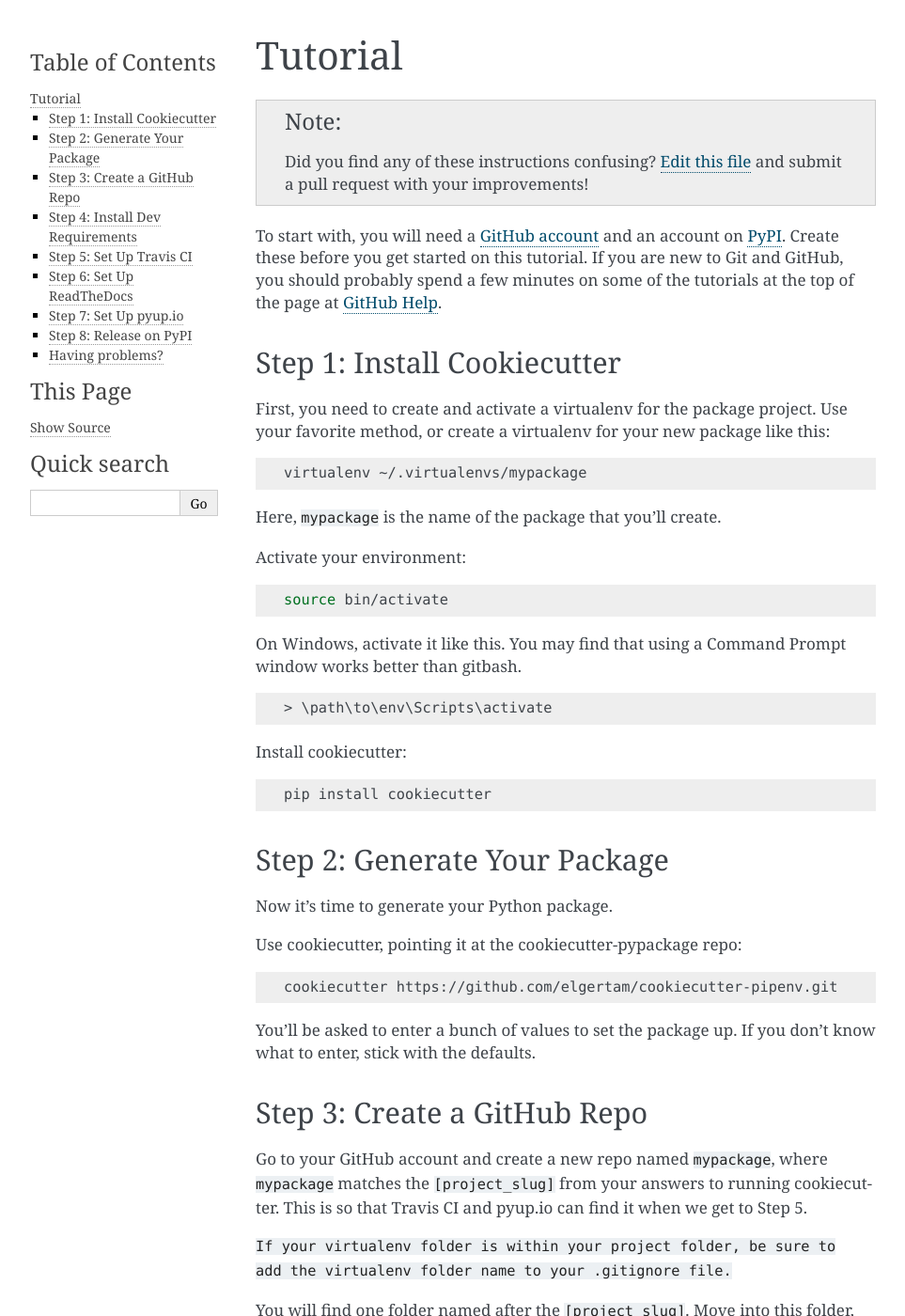
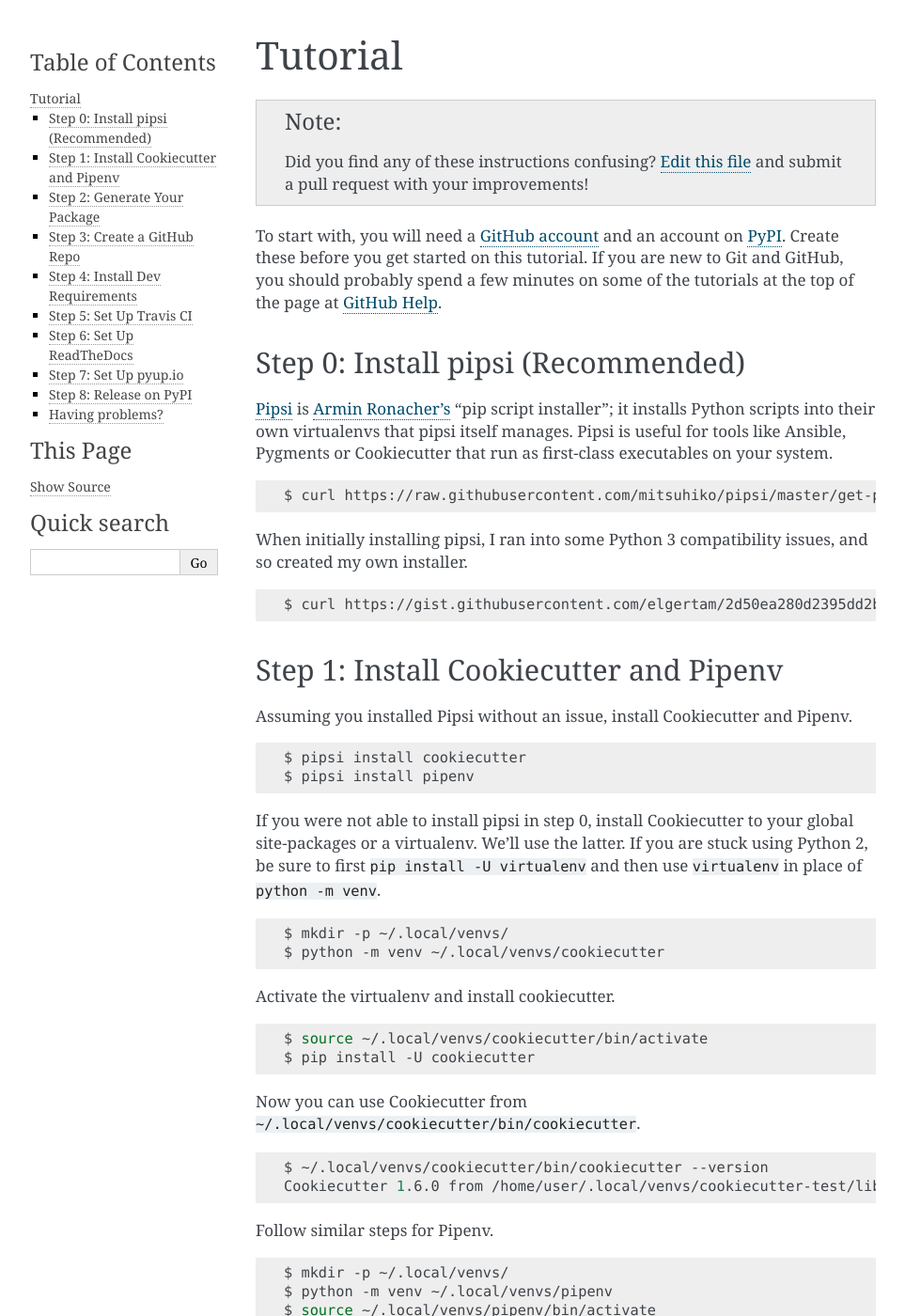
Before and after one commit to elgertam/cookiecutter-pipenv, a Sphinx documentation site: the page built from docs/tutorial.rst, in a window 1280 px wide and 1400 px high. Shown: the whole window at 94% size, without its empty margins (148-1111 px from the left). Built offline with Sphinx 7.4.7, drawn with Linux system fonts in a browser that asks for light colours; some of the changed text lies outside the part shown.

Commit message:
Several fixes
* Fixed @audreyr's name (sorry Audrey!)
* Updated tutorial to use Pipenv & Pipsi
* Removed several references to virtualenvs
* Python 3 now default

```diff
--- a/CONTRIBUTING.rst
+++ b/CONTRIBUTING.rst
@@ -69,7 +69,7 @@
 
   .. code-block:: bash
 
-    $ Pipenv install
+    $ pipenv install
 
 4. Create a branch for local development::
 
--- a/README.rst
+++ b/README.rst
@@ -55,8 +55,8 @@
 
 Then:
 
-* Create a repo and put it there.
-* Install the dev requirements into a virtualenv. (``pipenv install --dev``)
+* Create a repo and put it there (e.g. ``git init``).
+* Install the dev requirements into a virtualenv (``pipenv install --dev``).
 * Add the repo to your Travis-CI_ account.
 * Register_ your project with PyPI.
 * Run the Travis CLI command `travis encrypt --add deploy.password` to encrypt your PyPI password in Travis config
@@ -70,7 +70,7 @@
 Fork This / Create Your Own
 ~~~~~~~~~~~~~~~~~~~~~~~~~~~
 
-This project itself is a fork of Audrey Roy Greenfield's exceptional
+This project itself is a fork of Audrey Roy Greenfeld's exceptional
 cookiecutter-pypackage_. If you have differences in your preferred setup, I
 encourage you to fork this to create your own version. Or create your own;
 it doesn't strictly have to be a fork.
--- a/docs/tutorial.rst
+++ b/docs/tutorial.rst
@@ -13,35 +13,72 @@
 .. _`GitHub Help`: https://help.github.com/
 
 
-Step 1: Install Cookiecutter
-----------------------------
+Step 0: Install pipsi (Recommended)
+-----------------------------------
 
-First, you need to create and activate a virtualenv for the package project. Use your favorite method, or create a virtualenv for your new package like this:
+Pipsi_ is `Armin Ronacher's`_ "pip script installer"; it installs Python scripts into their own virtualenvs that pipsi itself manages. Pipsi is useful for tools like Ansible, Pygments or Cookiecutter that run as first-class executables on your system.
 
 .. code-block:: bash
 
-    virtualenv ~/.virtualenvs/mypackage
+    $ curl https://raw.githubusercontent.com/mitsuhiko/pipsi/master/get-pipsi.py | python
 
-Here, ``mypackage`` is the name of the package that you'll create.
-
-Activate your environment:
+When initially installing pipsi, I ran into some Python 3 compatibility issues, and so created my own installer.
 
 .. code-block:: bash
 
-    source bin/activate
+    $ curl https://gist.githubusercontent.com/elgertam/2d50ea280d2395dd2bbedbb169c59d2e/raw/0bba09f4ced1d702654fe51d5db75133a34749ef/install_pipsi.sh | bash
 
-On Windows, activate it like this. You may find that using a Command Prompt window works better than gitbash.
+.. _`Armin Ronacher's`: http://lucumr.pocoo.org/
+
+
+Step 1: Install Cookiecutter and Pipenv
+---------------------------------------
+
+Assuming you installed Pipsi without an issue, install Cookiecutter and Pipenv.
+
+.. code-block:: bash
+
+    $ pipsi install cookiecutter
+    $ pipsi install pipenv
+
+If you were not able to install pipsi in step 0, install Cookiecutter to your global site-packages or a virtualenv. We'll use the latter. If you are stuck using Python 2, be sure to first ``pip install -U virtualenv`` and then use ``virtualenv`` in place of ``python -m venv``.
+
+.. code-block:: bash
+
+    $ mkdir -p ~/.local/venvs/
+    $ python -m venv ~/.local/venvs/cookiecutter
+
+Activate the virtualenv and install cookiecutter.
+
+.. code-block:: bash
+
+    $ source ~/.local/venvs/cookiecutter/bin/activate
+    $ pip install -U cookiecutter
+
+Now you can use Cookiecutter from ``~/.local/venvs/cookiecutter/bin/cookiecutter``.
+
+.. code-block:: bash
+
+    $ ~/.local/venvs/cookiecutter/bin/cookiecutter --version
+    Cookiecutter 1.6.0 from /home/user/.local/venvs/cookiecutter-test/lib/python3.6/site-packages (Python 3.6)
+
+Follow similar steps for Pipenv.
+
+.. code-block:: bash
+
+    $ mkdir -p ~/.local/venvs/
+    $ python -m venv ~/.local/venvs/pipenv
+    $ source ~/.local/venvs/pipenv/bin/activate
+    $ pip install -U pipenv
+    ...
+    $ ~/.local/venvs/pipenv/bin/pipenv--version
+    pipenv, version 11.10.0
+
+On Windows, activate it like this. You may find that using a Command Prompt window works better than gitbash/mingw64 bash.
 
 .. code-block:: powershell
 
     > \path\to\env\Scripts\activate
-
-
-Install cookiecutter:
-
-.. code-block:: bash
-
-    pip install cookiecutter
 
 
 Step 2: Generate Your Package
@@ -53,7 +90,7 @@
 
 .. code-block:: bash
 
-    cookiecutter https://github.com/elgertam/cookiecutter-pipenv.git
+    $ cookiecutter https://github.com/elgertam/cookiecutter-pipenv.git
 
 You'll be asked to enter a bunch of values to set the package up.
 If you don't know what to enter, stick with the defaults.
@@ -70,12 +107,12 @@
 
 .. code-block:: bash
 
-    cd mypackage
-    git init .
-    git add .
-    git commit -m "Initial skeleton."
-    git remote add origin git@github.com:myusername/mypackage.git
-    git push -u origin master
+    $ cd mypackage
+    $ git init .
+    $ git add .
+    $ git commit -m "Initial skeleton."
+    $ git remote add origin git@github.com:myusername/mypackage.git
+    $ git push -u origin master
 
 Where ``myusername`` and ``mypackage`` are adjusted for your username and package name.
 
@@ -88,13 +125,11 @@
 Step 4: Install Dev Requirements
 --------------------------------
 
-You should still be in the folder containing the ``requirements_dev.txt`` file.
-
-Your virtualenv should still be activated. If it isn't, activate it now. Install the new project's local development requirements:
+You should still be in the folder containing the ``Pipfile`` file.
 
 .. code-block:: bash
 
-    pip install -r requirements_dev.txt
+    $ pipenv install --dev
 
 
 Step 5: Set Up Travis CI
@@ -110,7 +145,7 @@
 
 .. code-block:: bash
 
-    travis encrypt --add deploy.password
+    $ travis encrypt --add deploy.password
 
 This will:
 
@@ -160,7 +195,7 @@
 
 The Python Package Index or `PyPI`_ is the official third-party software repository for the Python programming language. Python developers intend it to be a comprehensive catalog of all open source Python packages.
 
-When you are ready, release your package the standard Python way.
+When you are ready, release your package the standard Python way. (Hint: if you'd like to add documentation for this to the tutorial, I'd welcome a PR.)
 
 See `PyPI Help`_ for more information about submitting a package.
 
@@ -176,3 +211,4 @@
 Visit our :ref:`troubleshooting` page for help. If that doesn't help, go to our `Issues`_ page and create a new Issue. Be sure to give as much information as possible.
 
 .. _`Issues`: https://github.com/elgertam/cookiecutter-pipenv/issues
+.. _Pipsi: https://github.com/mitsuhiko/pipsi
```
Also changed, not shown: docs/console_script_setup.rst (+5 -4 lines), docs/pypi_release_checklist.rst (+8 -15 lines), {{cookiecutter.project_slug}}/README.rst.
